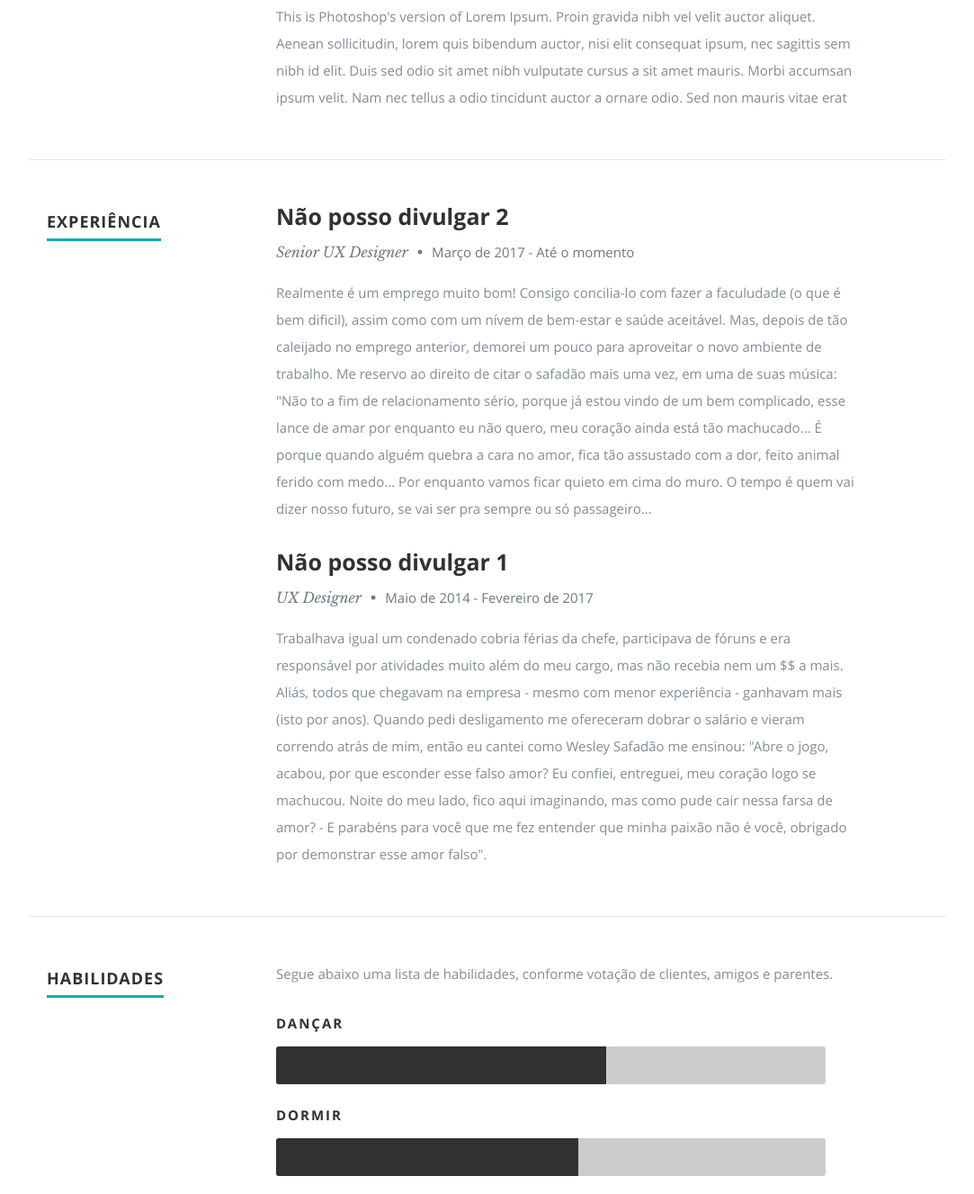
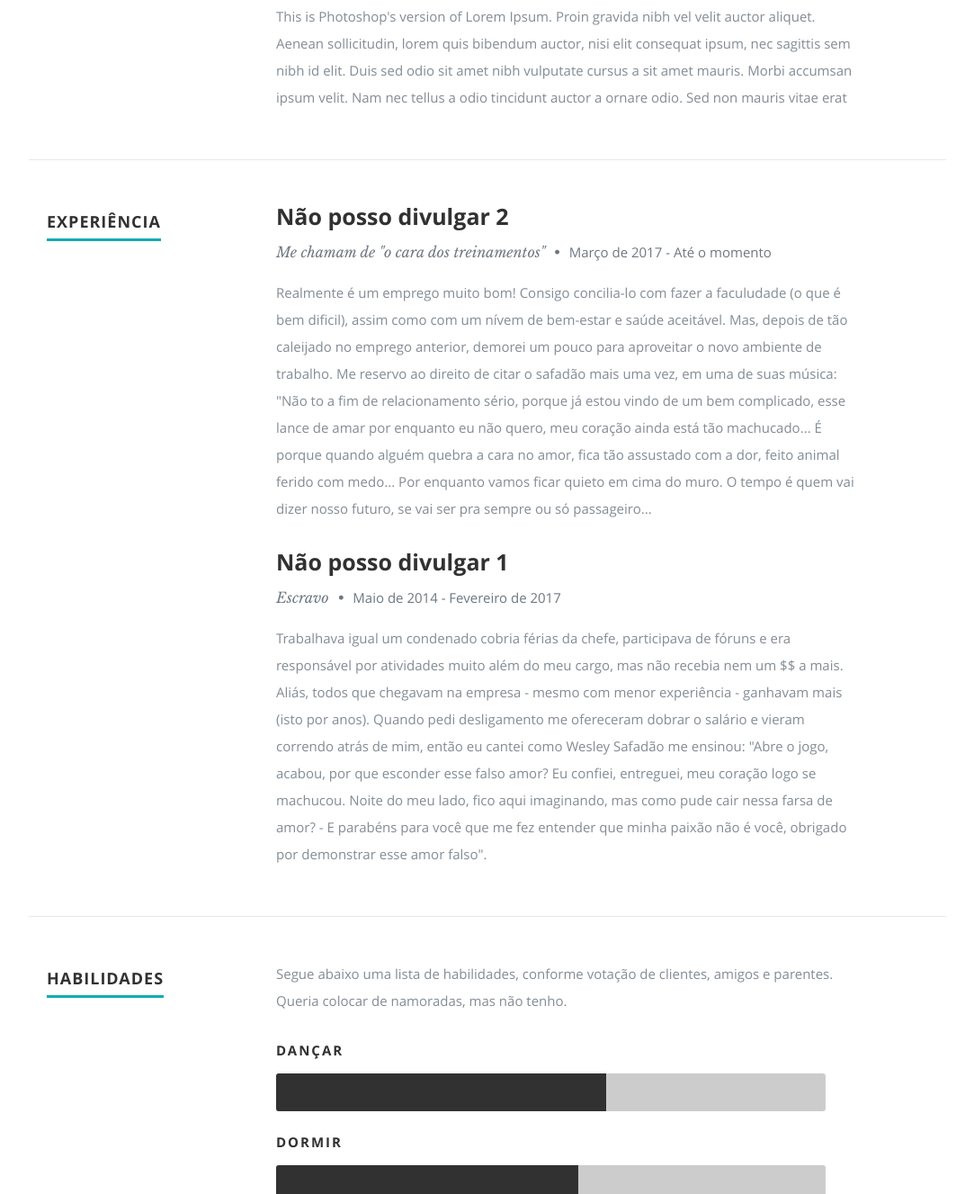
Before and after one commit to saloroso/saloroso_personal, a plain HTML site: page index.html in a window 1280 px wide. Shown: the part 2171-3498 px from the top of the page at 90% size, without its empty margins (98-1181 px from the left). Drawn offline with nearby package versions, Linux system fonts and the light colour scheme.

Commit message:
Update index.html

```diff
--- a/index.html
+++ b/index.html
@@ -206,7 +206,7 @@
                <div class="twelve columns">
 
                   <h3>Não posso divulgar 2</h3>
-                  <p class="info">Senior UX Designer <span>&bull;</span> <em class="date">Março de 2017 - Até o momento</em></p>
+                  <p class="info">Me chamam de "o cara dos treinamentos" <span>&bull;</span> <em class="date">Março de 2017 - Até o momento</em></p>
 
                   <p>
                   Realmente é um emprego muito bom! Consigo concilia-lo com fazer a faculudade (o que é bem dificil), assim
@@ -228,7 +228,7 @@
                <div class="twelve columns">
 
                   <h3>Não posso divulgar 1</h3>
-                  <p class="info">UX Designer <span>&bull;</span> <em class="date">Maio de 2014 - Fevereiro de 2017</em></p>
+                  <p class="info">Escravo <span>&bull;</span> <em class="date">Maio de 2014 - Fevereiro de 2017</em></p>
 
                   <p>
                   Trabalhava igual um condenado cobria férias da chefe, participava de fóruns e era responsável por atividades
@@ -261,6 +261,7 @@
          <div class="nine columns main-col">
 
             <p>Segue abaixo uma lista de habilidades, conforme votação de clientes, amigos e parentes.
+		    Queria colocar de namoradas, mas não tenho.
             </p>
 
 				<div class="bars">
```
